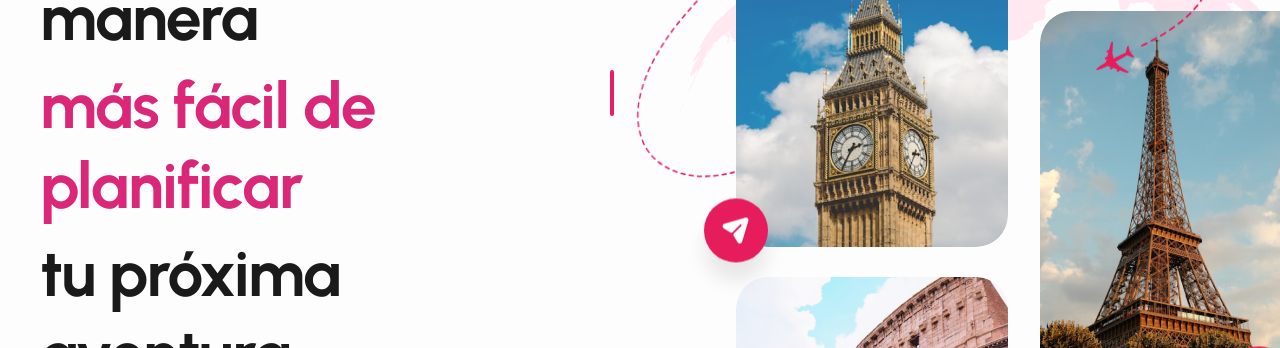
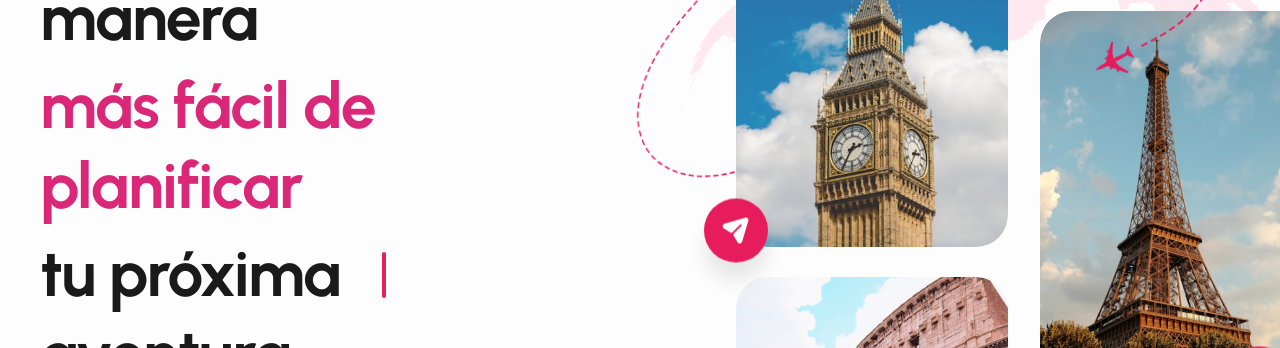
Before and after one commit to Ignacio918/viajes-app, a React (Vite) app in the folder viajes-app/: page / in a window 1280 px wide. Shown: the part 292-640 px from the top of the page. Built offline with nearby package versions, Linux system fonts and the light colour scheme; a web font is replaced by a local one.

Commit message:
arreglo en el typewritter

```diff
--- a/viajes-app/src/components/ui/typewriter-effect.tsx
+++ b/viajes-app/src/components/ui/typewriter-effect.tsx
@@ -118,6 +118,12 @@ export const TypewriterEffectSmooth = ({
   const [currentChar, setCurrentChar] = useState(0);
   const [isComplete, setIsComplete] = useState(false);
   const containerRef = useRef<HTMLDivElement>(null);
+  const lineRefs = useRef<(HTMLDivElement | null)[]>([]);
+
+  // Inicializar los refs para cada línea
+  useEffect(() => {
+    lineRefs.current = new Array(words.length).fill(null);
+  }, [words.length]);
 
   useEffect(() => {
     if (currentLine >= words.length) {
@@ -134,7 +140,7 @@ export const TypewriterEffectSmooth = ({
           return newText;
         });
         setCurrentChar(prev => prev + 1);
-      }, 70); // Velocidad aumentada: cambié de 100ms a 70ms
+      }, 70); // Velocidad de escritura por caracter
 
       return () => clearTimeout(timer);
     } else {
@@ -143,7 +149,7 @@ export const TypewriterEffectSmooth = ({
           setCurrentLine(prev => prev + 1);
           setCurrentChar(0);
         }
-      }, 400); // Pausa entre líneas reducida: cambié de 500ms a 400ms
+      }, 400); // Pausa entre líneas
 
       return () => clearTimeout(timer);
     }
@@ -153,7 +159,11 @@ export const TypewriterEffectSmooth = ({
     return (
       <div className="flex flex-col gap-2">
         {words.map((word, idx) => (
-          <div key={`word-${idx}`} className="relative inline-block">
+          <div
+            key={`word-${idx}`}
+            className="relative inline-block"
+            ref={el => lineRefs.current[idx] = el}
+          >
             <span className={cn(`inline-block`, word.className)}>
               {displayedText[idx]}
             </span>
@@ -162,6 +172,23 @@ export const TypewriterEffectSmooth = ({
       </div>
     );
   };
+
+  const getCursorPosition = () => {
+    const currentLineEl = lineRefs.current[currentLine];
+    if (!currentLineEl) return { top: 0, left: 0 };
+
+    const rect = currentLineEl.getBoundingClientRect();
+    const containerRect = containerRef.current?.getBoundingClientRect();
+
+    if (!containerRect) return { top: 0, left: 0 };
+
+    return {
+      top: rect.top - containerRect.top,
+      left: rect.left - containerRect.left + (displayedText[currentLine].length * 18)
+    };
+  };
+
+  const cursorPosition = getCursorPosition();
 
   return (
     <div className={cn("flex items-start my-6 relative", className)} ref={containerRef}>
@@ -184,10 +211,10 @@ export const TypewriterEffectSmooth = ({
             cursorClassName
           )}
           style={{
-            top: `${currentLine * 76}px`,
-            left: `${displayedText[currentLine].length * 30}px`,
+            top: `${cursorPosition.top}px`,
+            left: `${cursorPosition.left}px`,
             height: '46px',
-            transform: 'translateY(20px)',
+            transform: 'translateY(18px)',
             display: 'block'
           }}
         />
```
